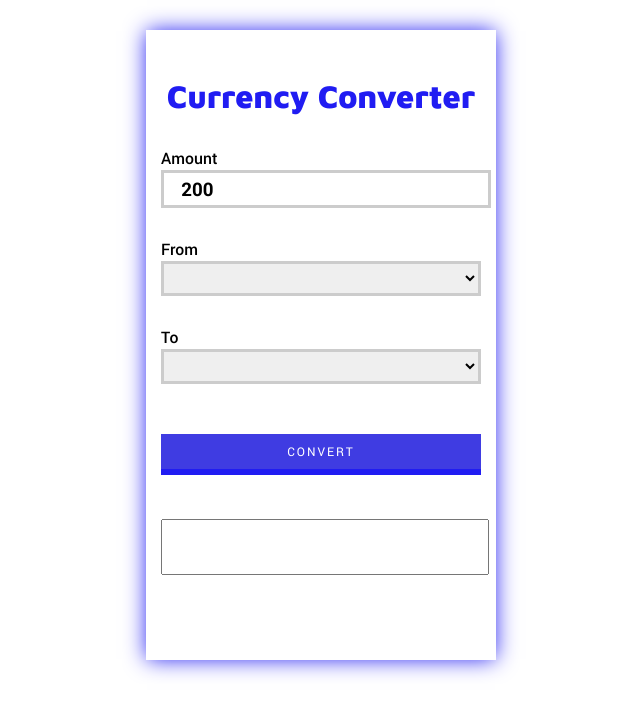
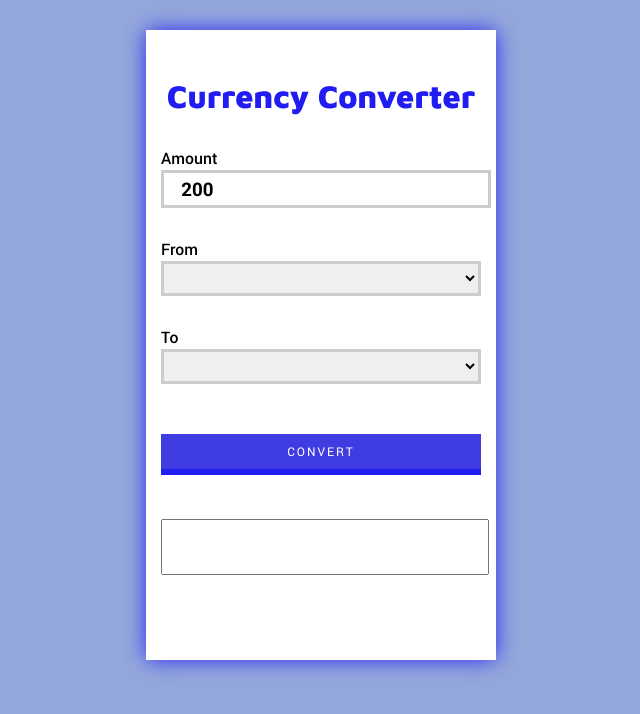
Before and after one commit to timiosaze/currency_converter, a plain HTML site: page index.html in a window 1280 px wide. Shown: the whole page, without its empty margins (319-959 px from the left). Drawn offline with Linux system fonts and the light colour scheme; no server answers.

Commit message:
sixth commit

```diff
--- a/stylesheet/styles.css
+++ b/stylesheet/styles.css
@@ -1,4 +1,6 @@
-
+body {
+	background-color: #95a8db;
+}
 #header {
 	color: #201cf2;
 	text-align: center;
@@ -19,6 +21,7 @@
 	max-width: 320px;
 	width: 100%;
 	height: 600px;
+	background-color: white;
 	padding: 15px;
 	margin: 30px auto;
 	position: relative;
```
